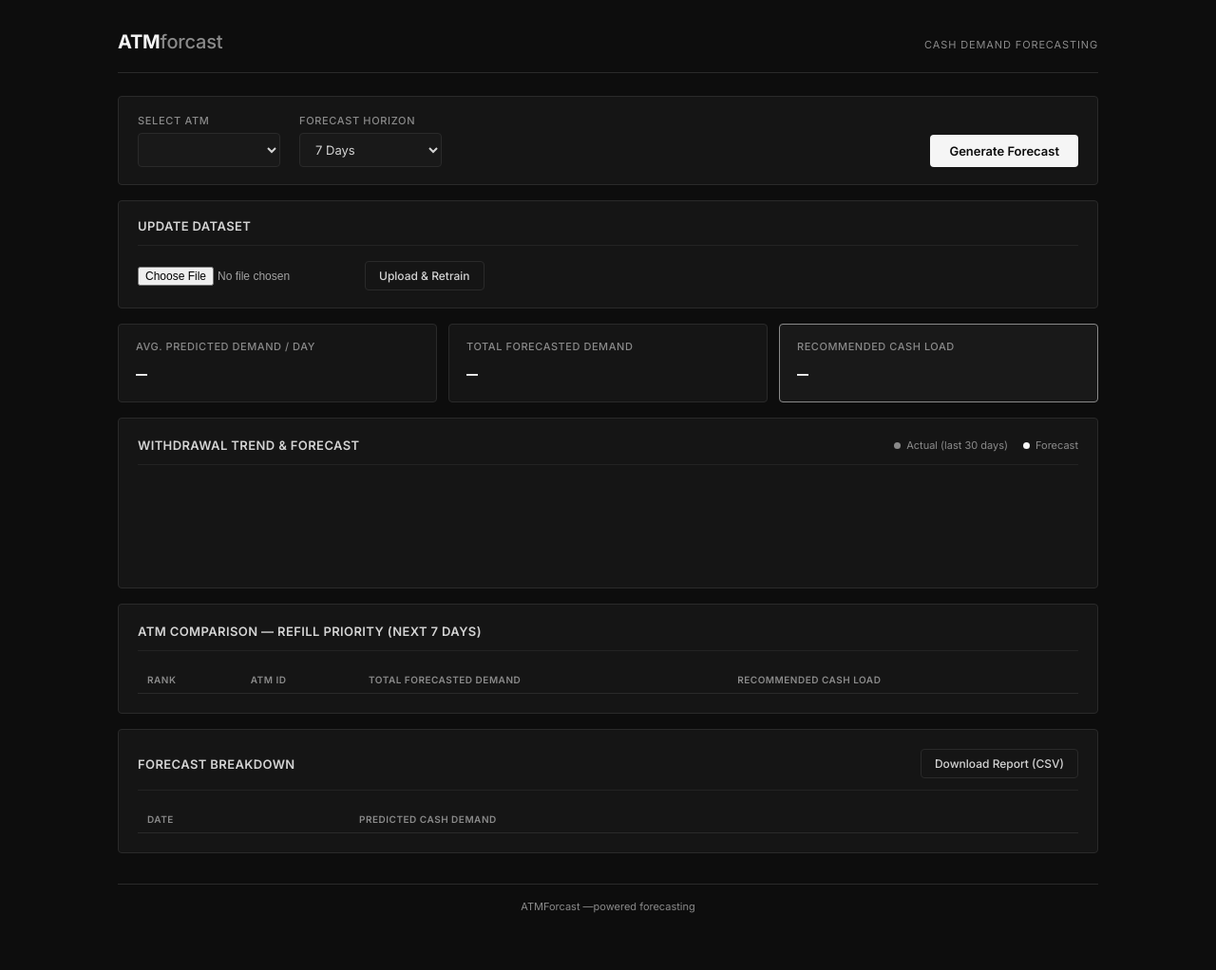
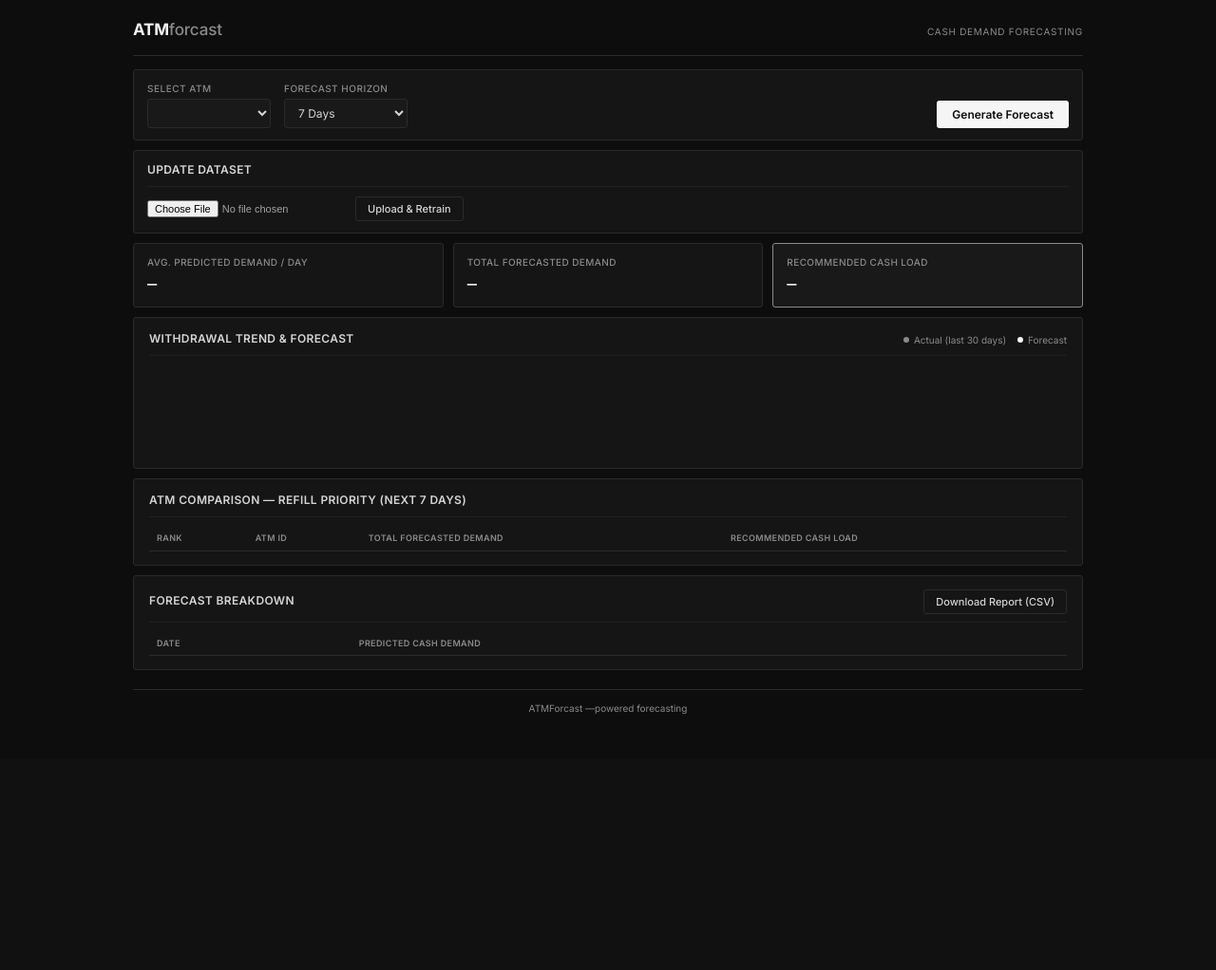
Before and after one commit to Pranav2344/ATMForcast, a Flask app: page / in a window 1280 px wide. Shown: the whole page at 95% size. After the commit the page ends 752 px from the top, so only its background shows below. Run offline with Flask 3, Linux system fonts and the light colour scheme; data that the repository does not hold is empty; parts of the project's set-up code (start-up, migrations or seed data) failed here and were passed over.

Commit message:
Update style.css

```diff
--- a/static/css/style.css
+++ b/static/css/style.css
@@ -1,5 +1,5 @@
 /* ============================================
-   ATMForcast — Professional Theme
+   ATMForcast — Dense Professional Theme
    ============================================ */
 
 @import url('https://fonts.googleapis.com/css2?family=Inter:wght@400;500;600;700&family=IBM+Plex+Mono:wght@400;500&display=swap');
@@ -9,7 +9,7 @@
   --panel: #151515;
   --panel-alt: #191919;
   --border: #2a2a2a;
-  --border-soft: #232323;
+  --border-soft: #212121;
   --grey-500: #8a8a8a;
   --grey-400: #a3a3a3;
   --grey-200: #d4d4d4;
@@ -18,8 +18,8 @@
   --font-main: 'Inter', -apple-system, sans-serif;
   --font-mono: 'IBM Plex Mono', monospace;
 
-  --radius: 4px;
-  --transition: all 0.15s ease;
+  --radius: 3px;
+  --transition: all 0.12s ease;
 }
 
 * {
@@ -32,14 +32,15 @@ body {
   background: var(--black);
   color: var(--grey-200);
   font-family: var(--font-main);
-  font-size: 14px;
+  font-size: 13px;
+  line-height: 1.4;
   min-height: 100vh;
 }
 
 .app-shell {
-  max-width: 1080px;
+  max-width: 1040px;
   margin: 0 auto;
-  padding: 0 24px 60px;
+  padding: 0 20px 40px;
 }
 
 /* ---------- Topbar ---------- */
@@ -47,13 +48,13 @@ body {
   display: flex;
   align-items: baseline;
   justify-content: space-between;
-  padding: 32px 0 20px;
+  padding: 20px 0 14px;
   border-bottom: 1px solid var(--border);
-  margin-bottom: 24px;
+  margin-bottom: 14px;
 }
 
 .brand {
-  font-size: 20px;
+  font-size: 17px;
   font-weight: 700;
   letter-spacing: -0.01em;
 }
@@ -68,35 +69,35 @@ body {
 }
 
 .tagline {
-  font-size: 11px;
+  font-size: 10px;
   color: var(--grey-500);
   text-transform: uppercase;
-  letter-spacing: 0.08em;
+  letter-spacing: 0.07em;
 }
 
 /* ---------- Control Panel ---------- */
 .control-panel {
   display: flex;
   align-items: flex-end;
-  gap: 20px;
+  gap: 14px;
   background: var(--panel);
   border: 1px solid var(--border);
   border-radius: var(--radius);
-  padding: 18px 20px;
-  margin-bottom: 16px;
+  padding: 12px 14px;
+  margin-bottom: 10px;
 }
 
 .control-group {
   display: flex;
   flex-direction: column;
-  gap: 6px;
+  gap: 4px;
 }
 
 .control-group label {
-  font-size: 11px;
+  font-size: 10px;
   font-weight: 500;
   text-transform: uppercase;
-  letter-spacing: 0.06em;
+  letter-spacing: 0.05em;
   color: var(--grey-500);
 }
 
@@ -105,10 +106,10 @@ select {
   color: var(--grey-200);
   border: 1px solid var(--border);
   border-radius: var(--radius);
-  padding: 8px 12px;
+  padding: 6px 10px;
   font-family: var(--font-main);
-  font-size: 13px;
-  min-width: 150px;
+  font-size: 12px;
+  min-width: 130px;
   cursor: pointer;
   transition: var(--transition);
 }
@@ -123,10 +124,10 @@ select:hover, select:focus {
   color: var(--black);
   border: none;
   border-radius: var(--radius);
-  padding: 9px 20px;
+  padding: 7px 16px;
   font-family: var(--font-main);
   font-weight: 600;
-  font-size: 13px;
+  font-size: 12px;
   cursor: pointer;
   transition: var(--transition);
   margin-left: auto;
@@ -146,23 +147,23 @@ select:hover, select:focus {
   background: var(--panel);
   border: 1px solid var(--border);
   border-radius: var(--radius);
-  padding: 18px 20px;
-  margin-bottom: 16px;
+  padding: 12px 14px;
+  margin-bottom: 10px;
 }
 
 .upload-row {
   display: flex;
   align-items: center;
-  gap: 12px;
+  gap: 10px;
 }
 
 input[type="file"] {
   color: var(--grey-400);
-  font-size: 12px;
+  font-size: 11px;
 }
 
 #uploadStatus {
-  font-size: 12px;
+  font-size: 11px;
   color: var(--grey-500);
 }
 
@@ -172,8 +173,8 @@ input[type="file"] {
   color: var(--grey-200);
   border: 1px solid var(--border);
   border-radius: var(--radius);
-  padding: 7px 14px;
-  font-size: 12px;
+  padding: 5px 12px;
+  font-size: 11px;
   font-weight: 500;
   font-family: var(--font-main);
   cursor: pointer;
@@ -189,15 +190,15 @@ input[type="file"] {
 .stats-row {
   display: grid;
   grid-template-columns: repeat(3, 1fr);
-  gap: 12px;
-  margin-bottom: 16px;
+  gap: 10px;
+  margin-bottom: 10px;
 }
 
 .stat-card {
   background: var(--panel);
   border: 1px solid var(--border);
   border-radius: var(--radius);
-  padding: 16px 18px;
+  padding: 12px 14px;
 }
 
 .stat-card.highlight {
@@ -206,43 +207,43 @@ input[type="file"] {
 }
 
 .stat-label {
-  font-size: 11px;
+  font-size: 10px;
   font-weight: 500;
   text-transform: uppercase;
-  letter-spacing: 0.05em;
+  letter-spacing: 0.04em;
   color: var(--grey-500);
-  margin-bottom: 8px;
+  margin-bottom: 5px;
 }
 
 .stat-value {
   font-family: var(--font-mono);
-  font-size: 20px;
+  font-size: 17px;
   font-weight: 500;
   color: var(--white);
 }
 
-/* ---------- Chart Panel ---------- */
+/* ---------- Chart / Comparison / Table Panels ---------- */
 .chart-panel,
 .comparison-panel,
 .table-panel {
   background: var(--panel);
   border: 1px solid var(--border);
   border-radius: var(--radius);
-  padding: 20px;
-  margin-bottom: 16px;
+  padding: 14px 16px;
+  margin-bottom: 10px;
 }
 
 .chart-header {
   display: flex;
   justify-content: space-between;
   align-items: center;
-  margin-bottom: 16px;
-  padding-bottom: 12px;
+  margin-bottom: 10px;
+  padding-bottom: 8px;
   border-bottom: 1px solid var(--border-soft);
 }
 
 .chart-header h2 {
-  font-size: 13px;
+  font-size: 12px;
   font-weight: 600;
   color: var(--grey-200);
   text-transform: uppercase;
@@ -251,20 +252,20 @@ input[type="file"] {
 
 .legend {
   display: flex;
-  gap: 16px;
+  gap: 12px;
 }
 
 .legend-item {
-  font-size: 11px;
+  font-size: 10px;
   color: var(--grey-500);
   display: flex;
   align-items: center;
-  gap: 6px;
+  gap: 5px;
 }
 
 .dot {
-  width: 7px;
-  height: 7px;
+  width: 6px;
+  height: 6px;
   border-radius: 50%;
   display: inline-block;
 }
@@ -272,12 +273,7 @@ input[type="file"] {
 .dot-actual { background: var(--grey-500); }
 .dot-forecast { background: var(--white); }
 
-/* ---------- Table Panel ---------- */
-.table-panel h2 {
-  font-size: 13px;
-  font-weight: 600;
-}
-
+/* ---------- Table ---------- */
 table {
   width: 100%;
   border-collapse: collapse;
@@ -285,18 +281,18 @@ table {
 
 thead th {
   text-align: left;
-  font-size: 10px;
+  font-size: 9px;
   font-weight: 600;
   text-transform: uppercase;
-  letter-spacing: 0.05em;
+  letter-spacing: 0.04em;
   color: var(--grey-500);
-  padding: 8px 10px;
+  padding: 6px 8px;
   border-bottom: 1px solid var(--border);
 }
 
 tbody td {
-  padding: 10px;
-  font-size: 13px;
+  padding: 6px 8px;
+  font-size: 12px;
   border-bottom: 1px solid var(--border-soft);
   font-family: var(--font-mono);
   color: var(--grey-200);
@@ -318,14 +314,14 @@ tbody td:first-child {
 
 .rank-badge {
   display: inline-block;
-  width: 20px;
-  height: 20px;
-  line-height: 20px;
+  width: 18px;
+  height: 18px;
+  line-height: 18px;
   text-align: center;
   border-radius: 50%;
   background: var(--panel-alt);
   border: 1px solid var(--border);
-  font-size: 11px;
+  font-size: 10px;
   font-family: var(--font-mono);
 }
 
@@ -338,10 +334,10 @@ tbody td:first-child {
 /* ---------- Footer ---------- */
 .footer {
   text-align: center;
-  margin-top: 32px;
-  padding-top: 16px;
+  margin-top: 20px;
+  padding-top: 12px;
   border-top: 1px solid var(--border);
-  font-size: 11px;
+  font-size: 10px;
   color: var(--grey-500);
 }
 
```
